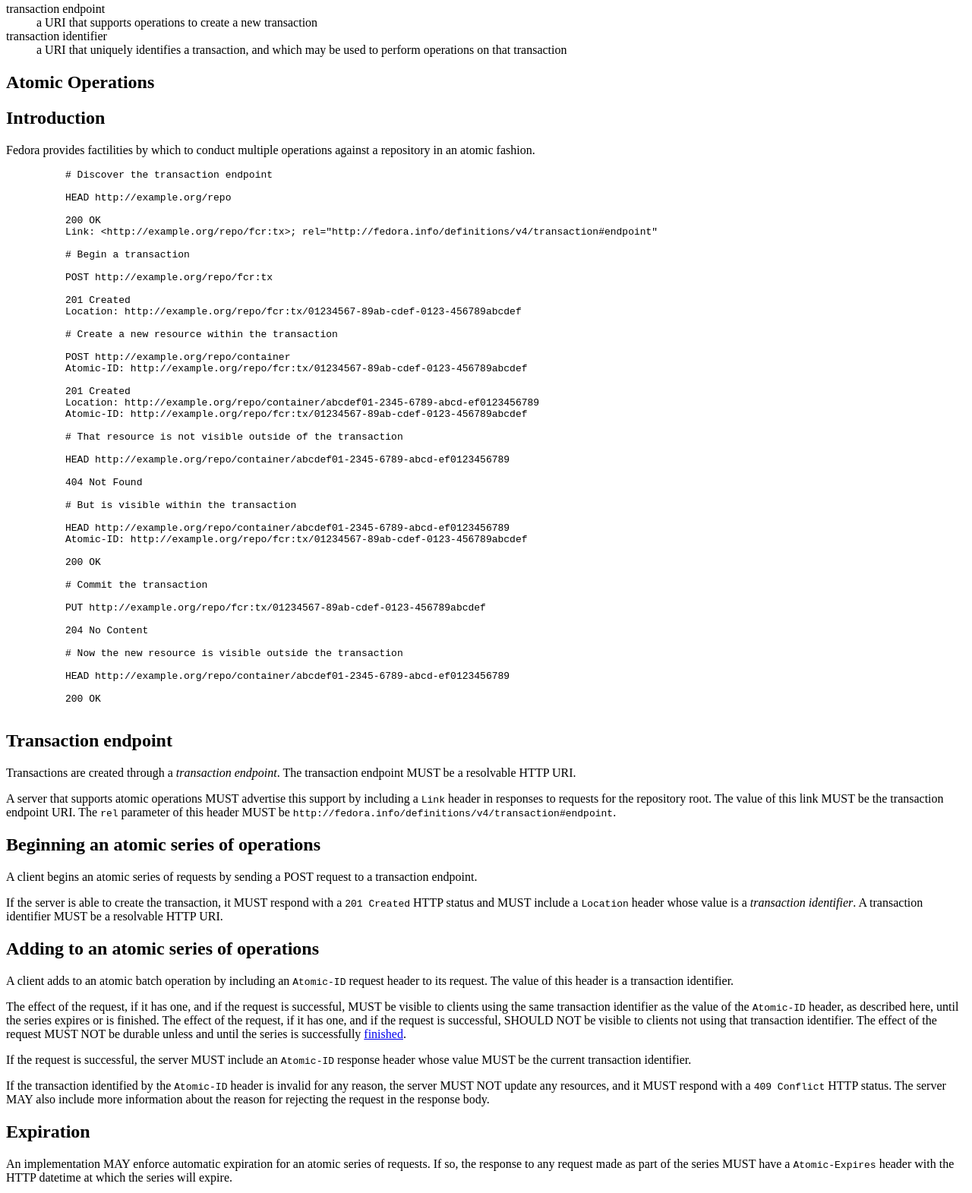
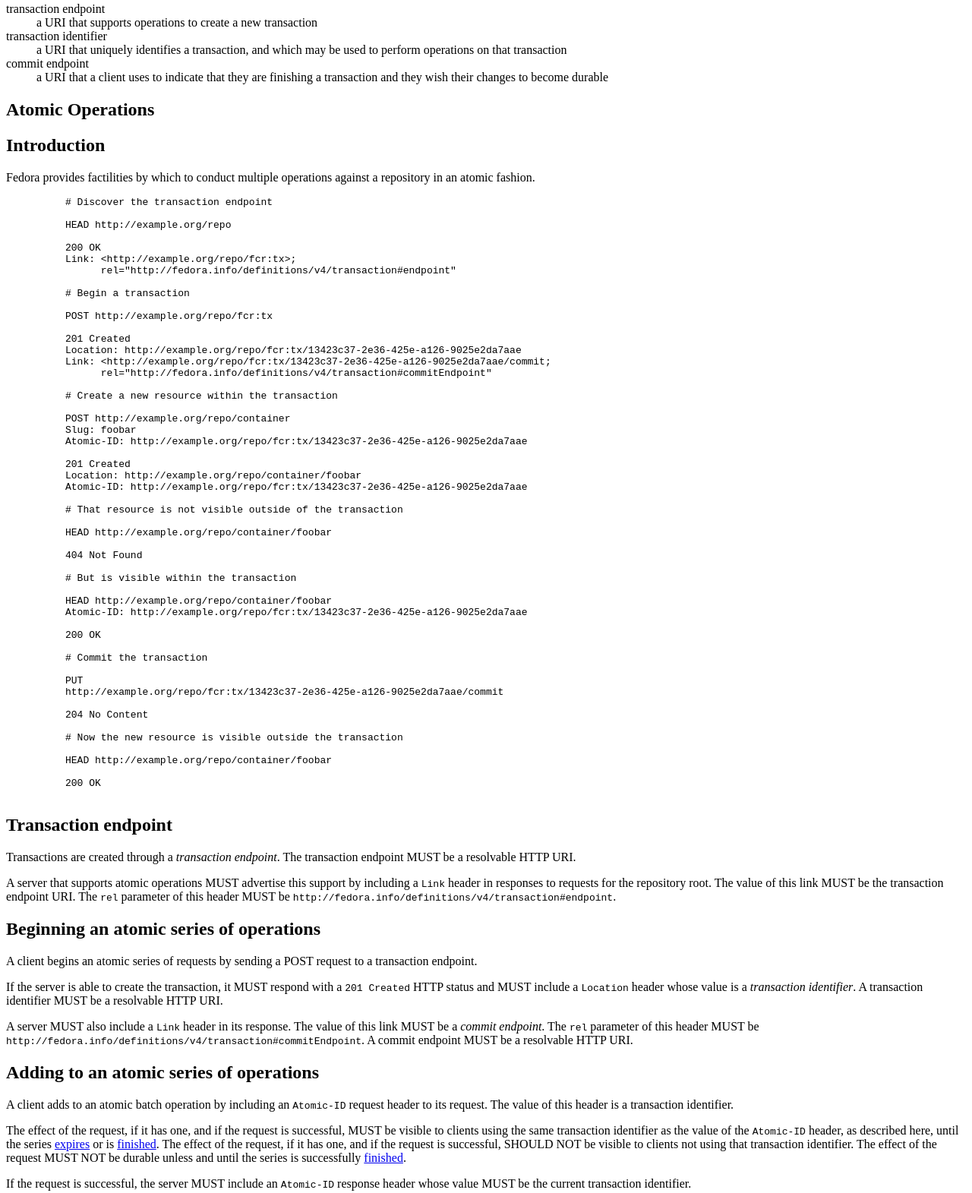
Before and after one commit to fcrepo/fcrepo-specification-atomic-operations, a plain HTML site: page index.html in a window 1280 px wide. Shown: the part 64-1635 px from the top of the page at 76% size. Drawn offline with Linux system fonts and the light colour scheme.

Commit message:
Define a "commit endpoint"
Eliminate the use of a request body for committing a transaction in favor of a PUT to a commit endpoint. This URI of this endpoint is advertised by the server upon transaction creation via a Link header.

Also updated the example URIs to be (hopefully) clearer.

```diff
--- a/index.html
+++ b/index.html
@@ -98,6 +98,9 @@
         <dt>transaction identifier</dt>
         <dd>a URI that uniquely identifies a transaction, and which may be used
         to perform operations on that transaction</dd>
+        <dt>commit endpoint</dt>
+        <dd>a URI that a client uses to indicate that they are finishing a
+        transaction and they wish their changes to become durable</dd>
       </dl>
     </section>
     <section id ="atomic-operations">
@@ -115,46 +118,51 @@
           HEAD http://example.org/repo
 
           200 OK
-          Link: &lt;http://example.org/repo/fcr:tx>; rel="http://fedora.info/definitions/v4/transaction#endpoint"
+          Link: &lt;http://example.org/repo/fcr:tx>;
+                rel="http://fedora.info/definitions/v4/transaction#endpoint"
 
           # Begin a transaction
 
           POST http://example.org/repo/fcr:tx
 
           201 Created
-          Location: http://example.org/repo/fcr:tx/01234567-89ab-cdef-0123-456789abcdef
+          Location: http://example.org/repo/fcr:tx/13423c37-2e36-425e-a126-9025e2da7aae
+          Link: &lt;http://example.org/repo/fcr:tx/13423c37-2e36-425e-a126-9025e2da7aae/commit;
+                rel="http://fedora.info/definitions/v4/transaction#commitEndpoint"
 
           # Create a new resource within the transaction
 
           POST http://example.org/repo/container
-          Atomic-ID: http://example.org/repo/fcr:tx/01234567-89ab-cdef-0123-456789abcdef
+          Slug: foobar
+          Atomic-ID: http://example.org/repo/fcr:tx/13423c37-2e36-425e-a126-9025e2da7aae
 
           201 Created
-          Location: http://example.org/repo/container/abcdef01-2345-6789-abcd-ef0123456789
-          Atomic-ID: http://example.org/repo/fcr:tx/01234567-89ab-cdef-0123-456789abcdef
+          Location: http://example.org/repo/container/foobar
+          Atomic-ID: http://example.org/repo/fcr:tx/13423c37-2e36-425e-a126-9025e2da7aae
 
           # That resource is not visible outside of the transaction
 
-          HEAD http://example.org/repo/container/abcdef01-2345-6789-abcd-ef0123456789
+          HEAD http://example.org/repo/container/foobar
 
           404 Not Found
 
           # But is visible within the transaction
 
-          HEAD http://example.org/repo/container/abcdef01-2345-6789-abcd-ef0123456789
-          Atomic-ID: http://example.org/repo/fcr:tx/01234567-89ab-cdef-0123-456789abcdef
+          HEAD http://example.org/repo/container/foobar
+          Atomic-ID: http://example.org/repo/fcr:tx/13423c37-2e36-425e-a126-9025e2da7aae
 
           200 OK
 
           # Commit the transaction
 
-          PUT http://example.org/repo/fcr:tx/01234567-89ab-cdef-0123-456789abcdef
+          PUT
+          http://example.org/repo/fcr:tx/13423c37-2e36-425e-a126-9025e2da7aae/commit
 
           204 No Content
 
           # Now the new resource is visible outside the transaction
 
-          HEAD http://example.org/repo/container/abcdef01-2345-6789-abcd-ef0123456789
+          HEAD http://example.org/repo/container/foobar
 
           200 OK
         </pre>
@@ -188,6 +196,13 @@
           identifier</dfn>. A transaction identifier MUST be a resolvable HTTP
           URI.
         </p>
+        <p>
+          A server MUST also include a <code>Link</code> header in its response.
+          The value of this link MUST be a <dfn>commit endpoint</dfn>. The
+          <code>rel</code> parameter of this header MUST be
+          <code>http://fedora.info/definitions/v4/transaction#commitEndpoint</code>.
+          A commit endpoint MUST be a resolvable HTTP URI.
+        </p>
       </section>
 
       <section id="adding">
@@ -201,11 +216,12 @@
           The effect of the request, if it has one, and if the request is
           successful, MUST be visible to clients using the same transaction
           identifier as the value of the <code>Atomic-ID</code> header, as
-          described here, until the series expires or is finished. The effect of
-          the request, if it has one, and if the request is successful, SHOULD
-          NOT be visible to clients not using that transaction identifier. The
-          effect of the request MUST NOT be durable unless and until the series
-          is successfully <a href="#commit">finished</a>.
+          described here, until the series <a href="#expiration">expires</a> or
+          is <a href="#commit">finished</a>. The effect of the request, if it
+          has one, and if the request is successful, SHOULD NOT be visible to
+          clients not using that transaction identifier. The effect of the
+          request MUST NOT be durable unless and until the series is
+          successfully <a href="#commit">finished</a>.
         </p>
         <p>
           If the request is successful, the server MUST include an
@@ -256,15 +272,7 @@
         <h2>Committing a series</h2>
         <p>
           A client finishes an atomic series of requests by sending a
-          <code>PUT</code> request to the transaction identifier URI.
-        </p>
-        <p>
-          The request body of this request MUST be a JSON document with at least
-          the single key `state` with the value `committed`. Implementations MAY
-          include additional keys in this JSON document. The interpretation of
-          those keys and their values is outside the scope of this
-          specififcation. A server MUST ignore keys in the JSON document that it
-          does not recognize.
+          <code>PUT</code> request to the commit endpoint for the transaction.
         </p>
         <p>
           The effects of all requests in the series MUST become durable and MUST
@@ -290,7 +298,8 @@
         <p>
           The effects of all requests in the series MUST disappear to all
           clients, and MUST be durably gone. The transaction identifier URI of
-          the series MUST be expired and MUST NOT be reused.
+          the series MUST be expired and MUST NOT be reused. In addition, the
+          commit endpoint MUST be expired and MUST NOT be reused.
         </p>
         <p>
           If the server is able to successfully complete this request, it MUST
```
